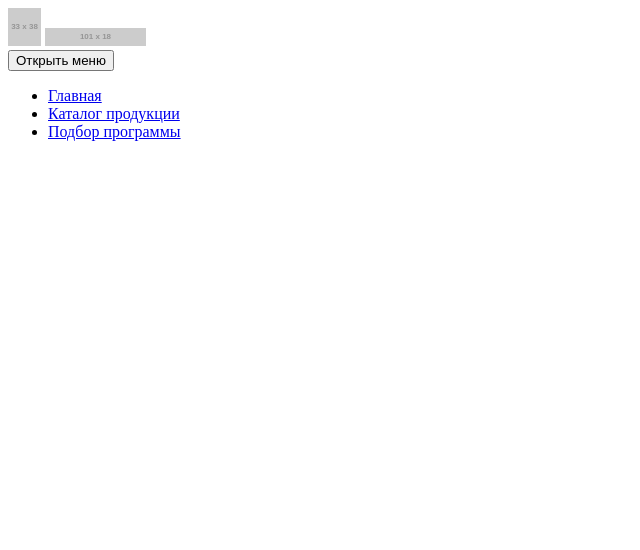
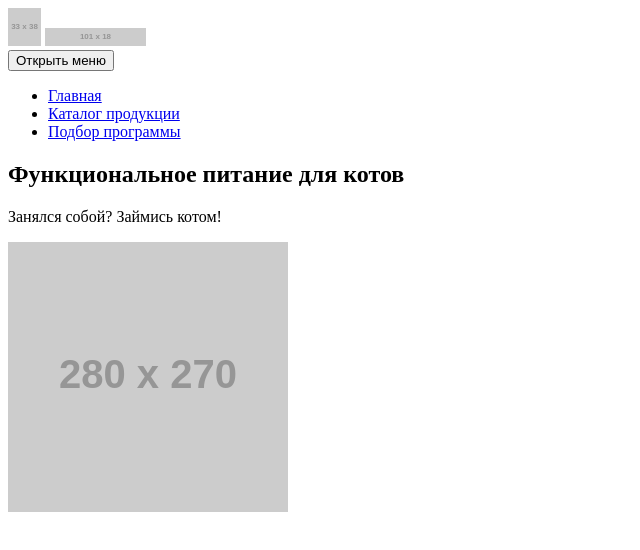
Before and after one commit to volkov85/693011-cat-energy-16, a website: page source/index.html in a window 1280 px wide. Shown: the whole page, without its empty margins (0-640 px from the left). Drawn offline with Linux system fonts and the light colour scheme; placeholder pictures from the web are drawn by us.

Commit message:
Начало разметки основной секции

```diff
--- a/source/index.html
+++ b/source/index.html
@@ -7,10 +7,10 @@
   <body>
     <header class="page-header">
       <a class="page-header__picture-logo">
-        <img src="http://placehold.it/33x38">
+        <img class="page-header__picture-logo-image" src="http://placehold.it/33x38" width="33" height="38" alt="Логотип Кэт энерджи">
       </a>
       <a class="page-header__text-logo">
-        <img src="http://placehold.it/101x18">
+        <img class="page-header__text-logo-image" src="http://placehold.it/101x18" width="101" height="18" alt="Кэт энерджи">
       </a>
       <nav class="main-nav">
         <button class="main-nav__toggle" type="button">
@@ -30,8 +30,12 @@
       </nav>
     </header>
 
-    <main>
-
+    <main class="page-main">
+      <section class="offer">
+        <h1 class="offer__title">Функциональное питание для котов</h1>
+        <p class="offer__description">Занялся собой? Займись котом!</p>
+        <img class="offer__picture" src="http://placehold.it/280x270" width="280" height="270" alt="Оригинальная упаковка корма Кэт энерджи">
+      </section>
     </main>
 
     <footer>
```
